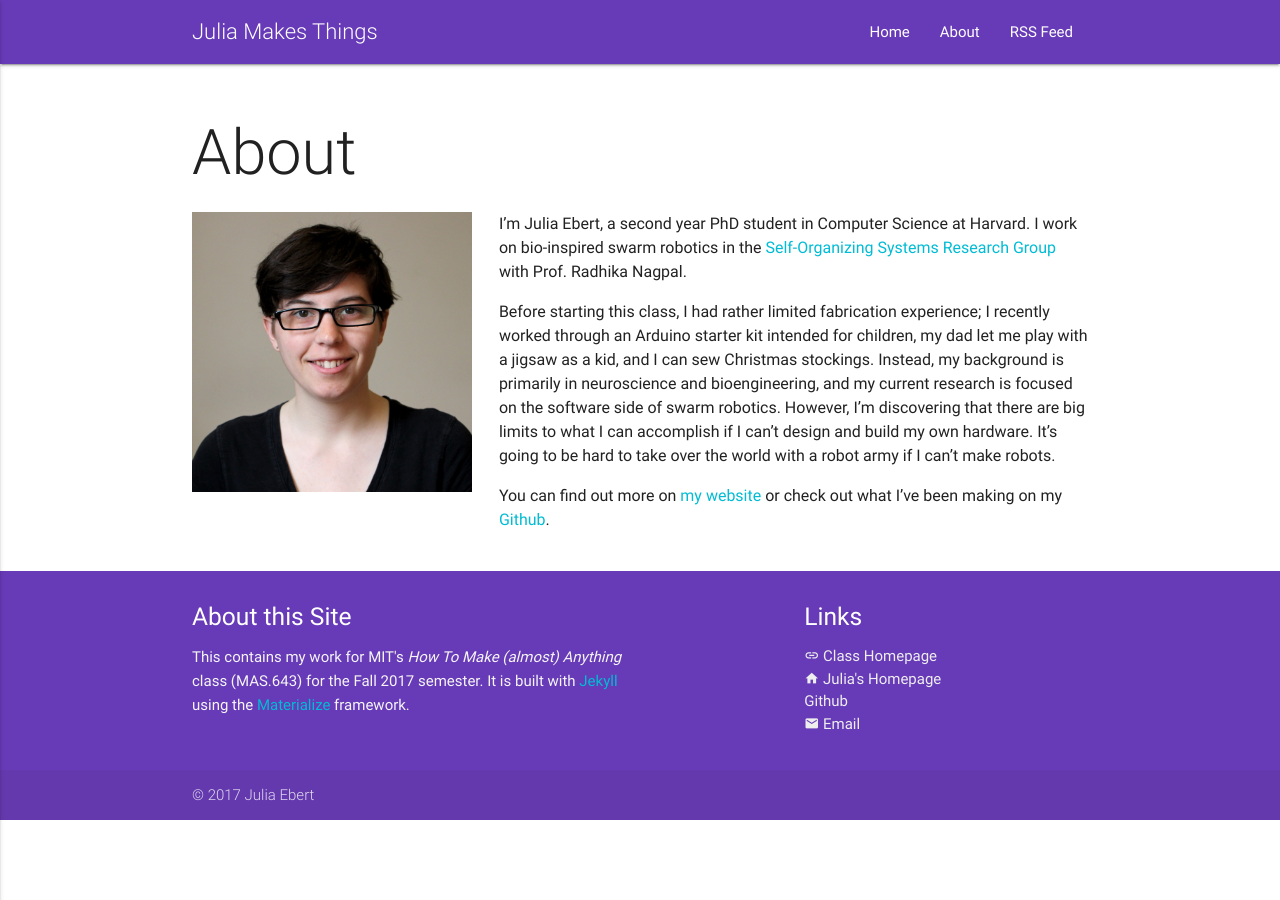
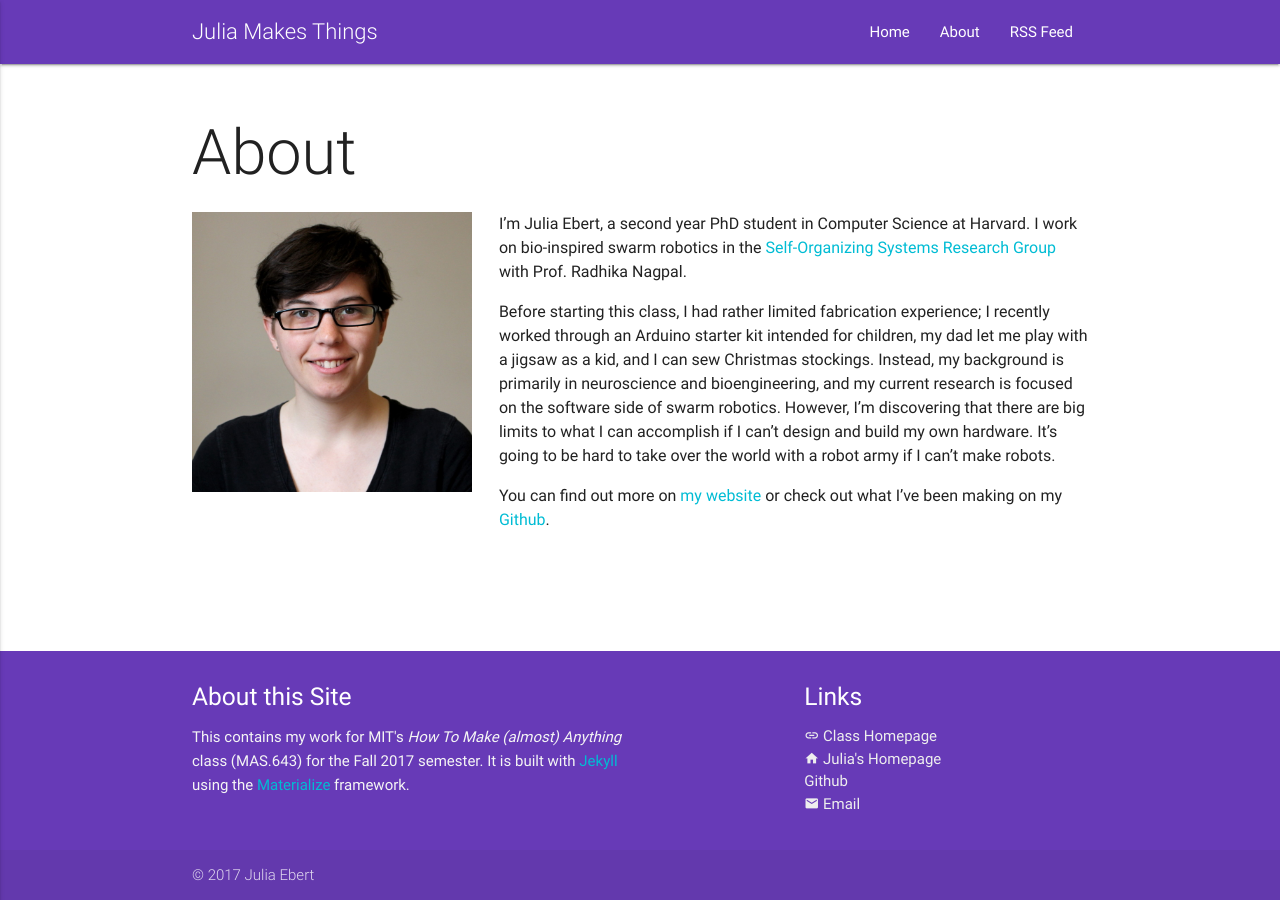
Before and after one commit to jtebert/how-to-make, a Jekyll site: the page built from about.md, in a window 1280 px wide. Built offline with Jekyll 4.4.1, drawn with Linux system fonts in a browser that asks for light colours; nearby versions of some CDN libraries.

Commit message:
Footer is sticky now

```diff
--- a/_includes/header.html
+++ b/_includes/header.html
@@ -1,3 +1,4 @@
+<header>
     <nav class="" role="navigation">
         <div class="nav-wrapper container"><a id="logo-container" href="{{ "/" | prepend: site.baseurl }}" class="brand-logo">{{ site.title }}</a>
             <ul class="right hide-on-med-and-down">
@@ -14,3 +15,4 @@
             <a href="#" data-activates="nav-mobile" class="button-collapse"><i class="material-icons">menu</i></a>
         </div>
     </nav>
+</header>
--- a/_layouts/default.html
+++ b/_layouts/default.html
@@ -7,9 +7,11 @@
 
     {% include header.html %}
 
-    <div id="content">
-        {{ content }}
-    </div>
+    <main>
+        <div id="content">
+            {{ content }}
+        </div>
+    </main>
 
     <br/>
 
```
Lines whose indentation alone changed are shown as unchanged.
